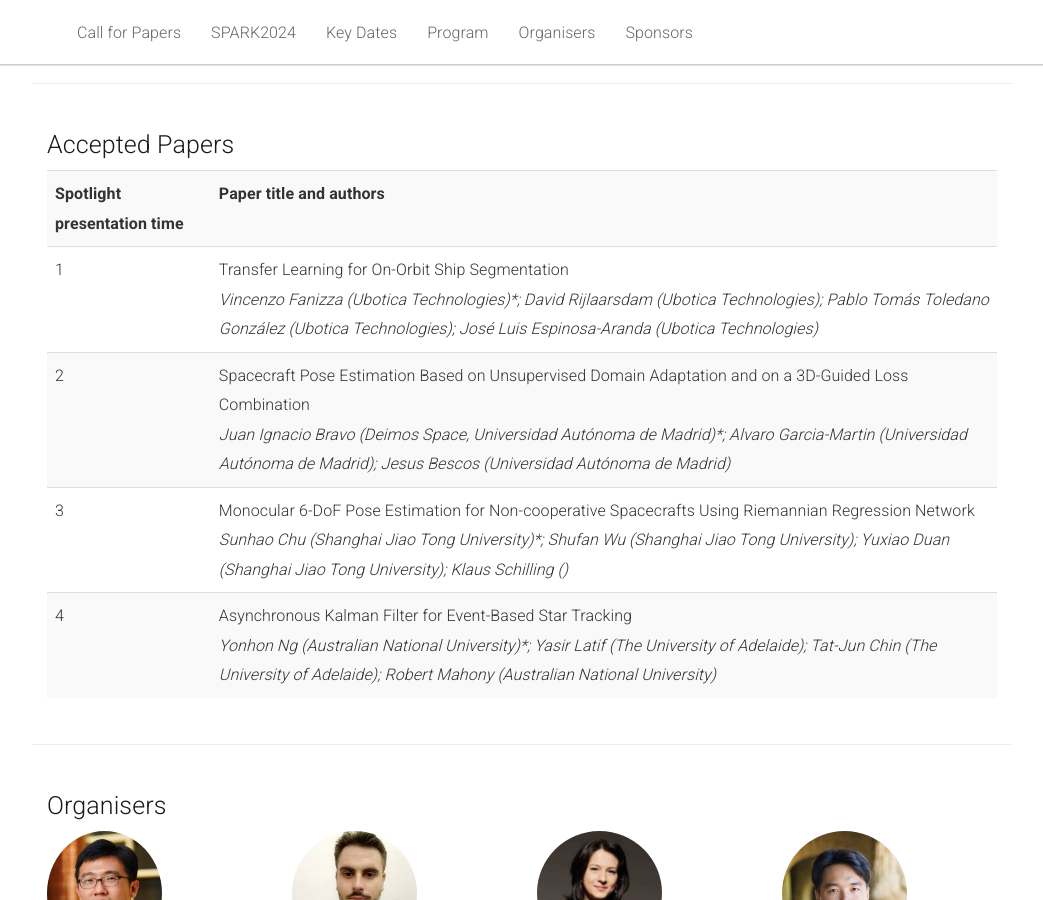
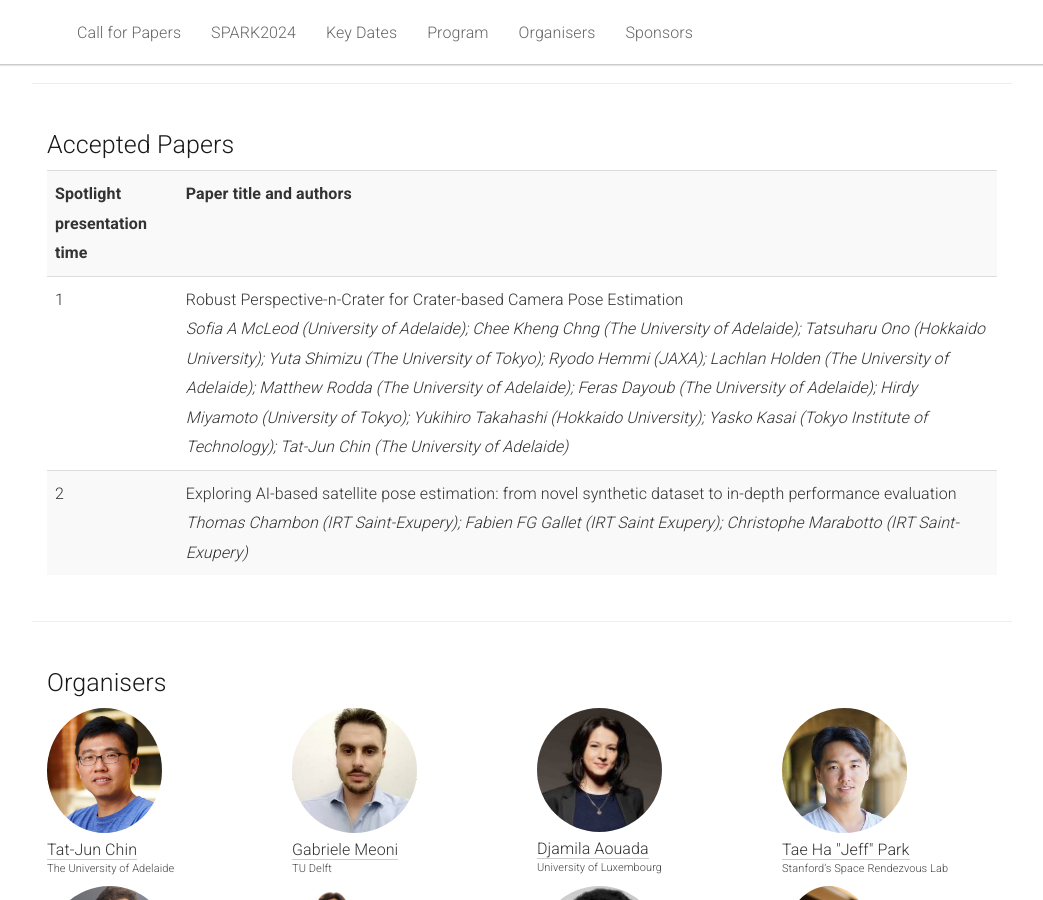
Before and after one commit to AIforSpace/2024, a Jekyll site: the page built from _pages/home.md, in a window 1280 px wide and 900 px high, scrolled down 4021 px. Shown: the whole window, without its empty margins (118-1161 px from the left). Built offline with Jekyll 4.4.1, drawn with Linux system fonts in a browser that asks for light colours.

Commit message:
Update home.md

```diff
--- a/_pages/home.md
+++ b/_pages/home.md
@@ -284,39 +284,22 @@ monitoring control interfaces.
           1  <br>
           </td>
           <td>
-          Transfer Learning for On-Orbit Ship Segmentation
-          <br><em>Vincenzo Fanizza (Ubotica Technologies)*; David Rijlaarsdam (Ubotica Technologies); Pablo Tomás Toledano González (Ubotica Technologies); José Luis Espinosa-Aranda (Ubotica Technologies)</em>
+          Robust Perspective-n-Crater for Crater-based Camera Pose Estimation
+          <br><em>Sofia A McLeod (University of Adelaide); Chee Kheng Chng (The University of Adelaide); Tatsuharu Ono (Hokkaido University); Yuta Shimizu (The University of Tokyo); Ryodo Hemmi (JAXA); Lachlan Holden (The University of Adelaide); Matthew Rodda (The University of Adelaide); Feras Dayoub (The University of Adelaide); Hirdy Miyamoto (University of Tokyo); Yukihiro Takahashi (Hokkaido University); Yasko Kasai (Tokyo Institute of Technology); Tat-Jun Chin (The University of Adelaide)</em>
           </td>
         </tr>
         <tr>
           <td>
           2  <br>
           </td>
-          <td>Spacecraft Pose Estimation Based on Unsupervised Domain Adaptation and on a 3D-Guided Loss Combination
-          <br><em>Juan Ignacio Bravo (Deimos Space, Universidad Autónoma de Madrid)*; Alvaro Garcia-Martin (Universidad Autónoma de Madrid); Jesus Bescos (Universidad Autónoma de Madrid)</em>
-          </td>
-        </tr>
-        <tr>
-          <td>
-          3  <br>
-          </td>
-          <td>Monocular 6-DoF Pose Estimation for Non-cooperative Spacecrafts Using Riemannian Regression Network
-          <br><em>Sunhao Chu (Shanghai Jiao Tong University)*; Shufan Wu (Shanghai Jiao Tong University); Yuxiao Duan (Shanghai Jiao Tong University); Klaus Schilling ()</em>
-          </td>
-        </tr>
-        <tr>
-          <td>
-          4  <br>
-          </td>
-          <td>Asynchronous Kalman Filter for Event-Based Star Tracking
-          <br><em>Yonhon Ng (Australian National University)*; Yasir Latif (The University of Adelaide); Tat-Jun Chin (The University of Adelaide); Robert  Mahony (Australian National University)</em>
+          <td>Exploring AI-based satellite pose estimation: from novel synthetic dataset to in-depth performance evaluation
+          <br><em>Thomas Chambon (IRT Saint-Exupery); Fabien FG Gallet (IRT Saint Exupery); Christophe Marabotto (IRT Saint-Exupery)</em>
           </td>
         </tr>
       </tbody>
     </table>
   </div>
 </div>
-
 
 <div class="row" id="people">
 <hr>
```
